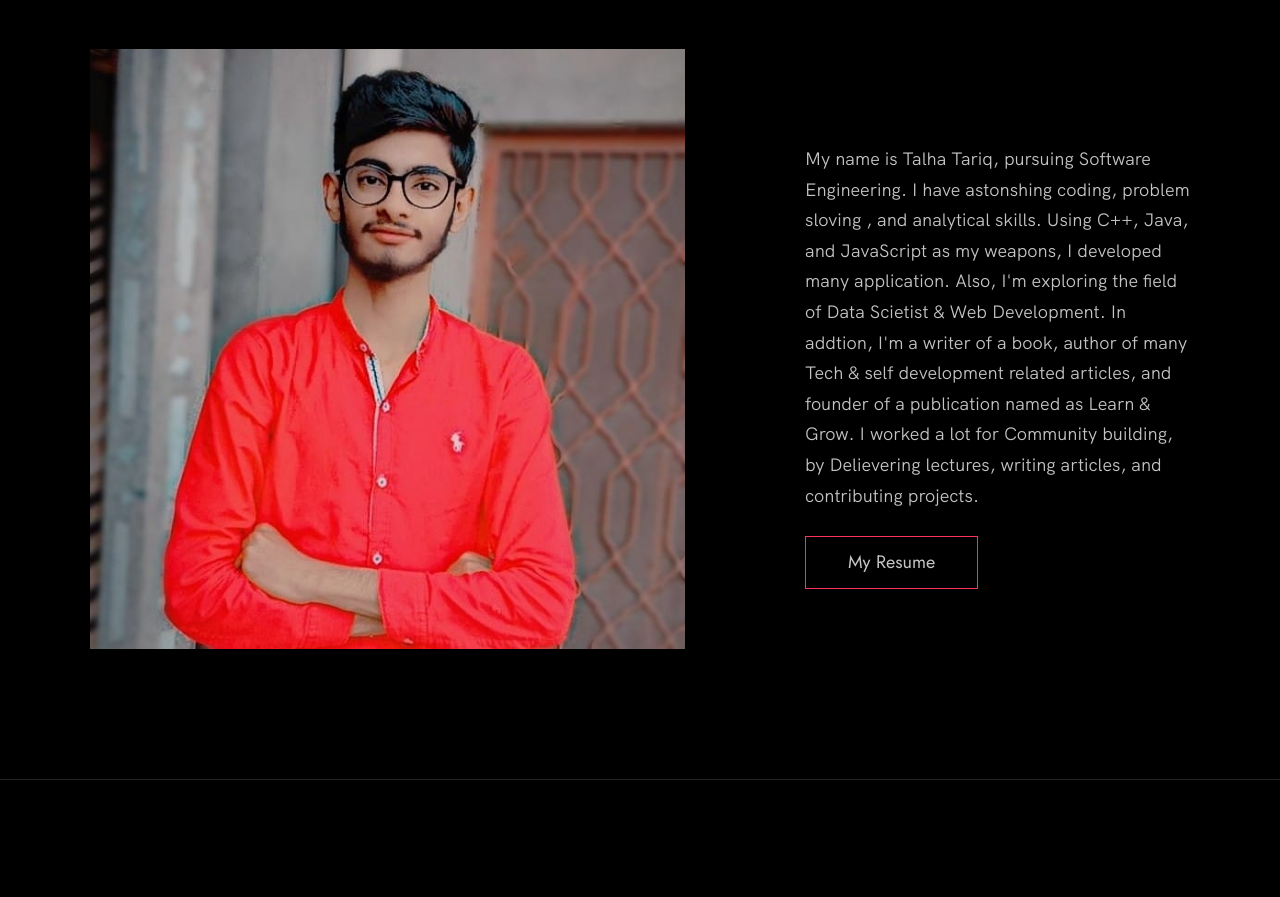
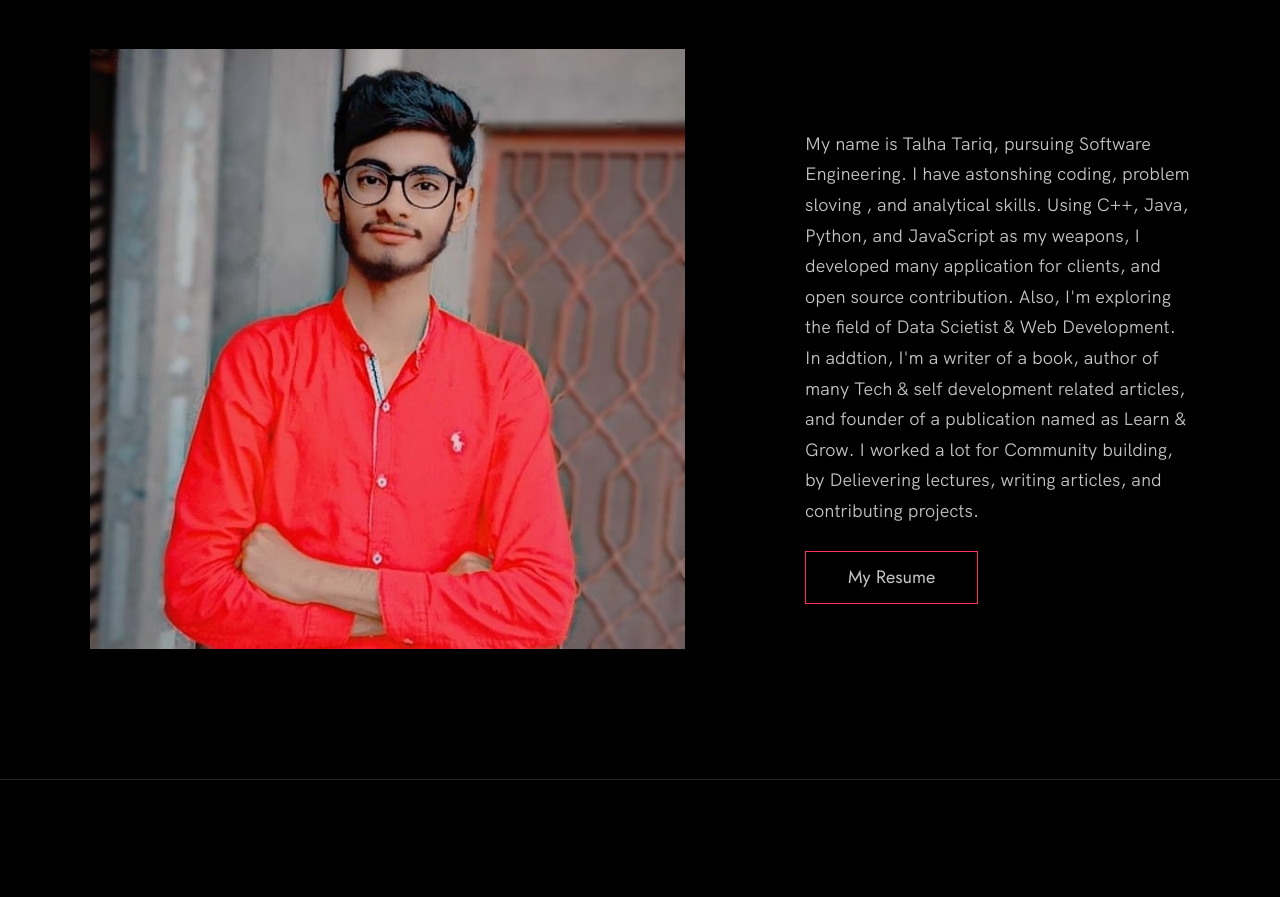
Before and after one commit to TT-talhatariq/e-portfolio, a plain HTML site: page index.html in a window 1280 px wide. Shown: the part 5460-6357 px from the top of the page. Drawn offline with Linux system fonts and the light colour scheme.

Commit message:
About Updated

```diff
--- a/index.html
+++ b/index.html
@@ -241,7 +241,7 @@
             <!-- Replace the below paragraph with info about yourself -->
             <p>
               My name is Talha Tariq, pursuing Software Engineering. I have astonshing coding, problem sloving
-              , and analytical skills. Using C++, Java, and JavaScript as my weapons, I developed many application. Also, I'm exploring the
+              , and analytical skills. Using C++, Java, Python, and JavaScript as my weapons, I developed many application for clients, and open source contribution. Also, I'm exploring the
               field of Data Scietist & Web Development. In addtion, I'm a writer of a book, author of many Tech & self development related articles, and founder of
               a publication named as Learn & Grow. I worked a lot for Community building, by Delievering lectures, writing articles, and contributing projects.
             </p>
```
